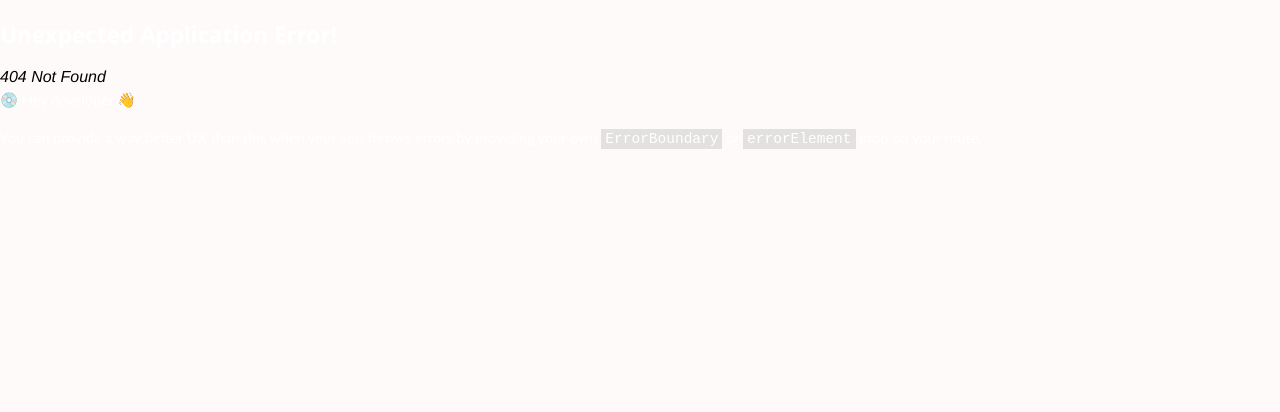
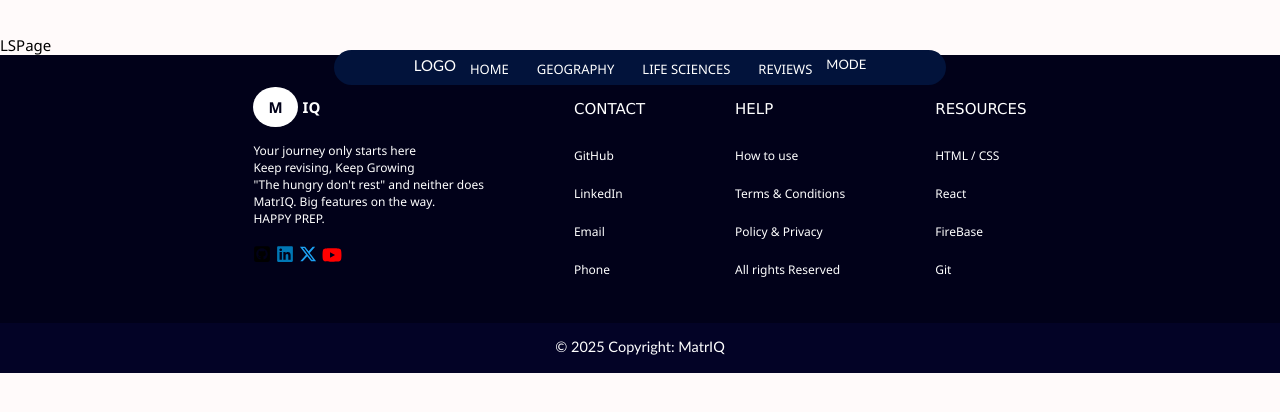
Before and after one commit to Mugwena14/MatrIQ, a React (Vite) app: page /LS in a window 1280 px wide. Before the commit this address had no page. Shown: the top 412 px of the page. Built offline with nearby package versions, Linux system fonts and the light colour scheme.

Commit message:
Added routes for LS

```diff
--- a/src/App.jsx
+++ b/src/App.jsx
@@ -4,6 +4,7 @@ import MainLayout from './Layouts/MainLayout'
 import HomePage from './Pages/HomePage'
 import PrivacyPage from './Pages/PrivacyPage'
 import TermsPage from './Pages/TermsPage'
+import LSPage from './Pages/LSPage'
 
 
 const App = () => {
@@ -13,7 +14,8 @@ const App = () => {
     createRoutesFromElements(
       <Route path='/' element={<MainLayout/>}>
         <Route index element={<HomePage/>}/>
-        <Route path='/home' element={<HomePage/>}/>
+        <Route path='/Home' element={<HomePage/>}/>
+        <Route path='/LS' element={<LSPage/>}/>
         <Route path='/Privacy' element={<PrivacyPage/>}/>
         <Route path='/Terms' element={<TermsPage/>}/>
       </Route>
--- /dev/null
+++ b/src/Pages/LSPage.jsx
@@ -0,0 +1,10 @@
+import React from 'react'
+import LS from '../Components/LS'
+
+const LSPage = () => {
+    return (
+        <div>LSPage</div>
+    )
+}
+
+export default LSPage
```
